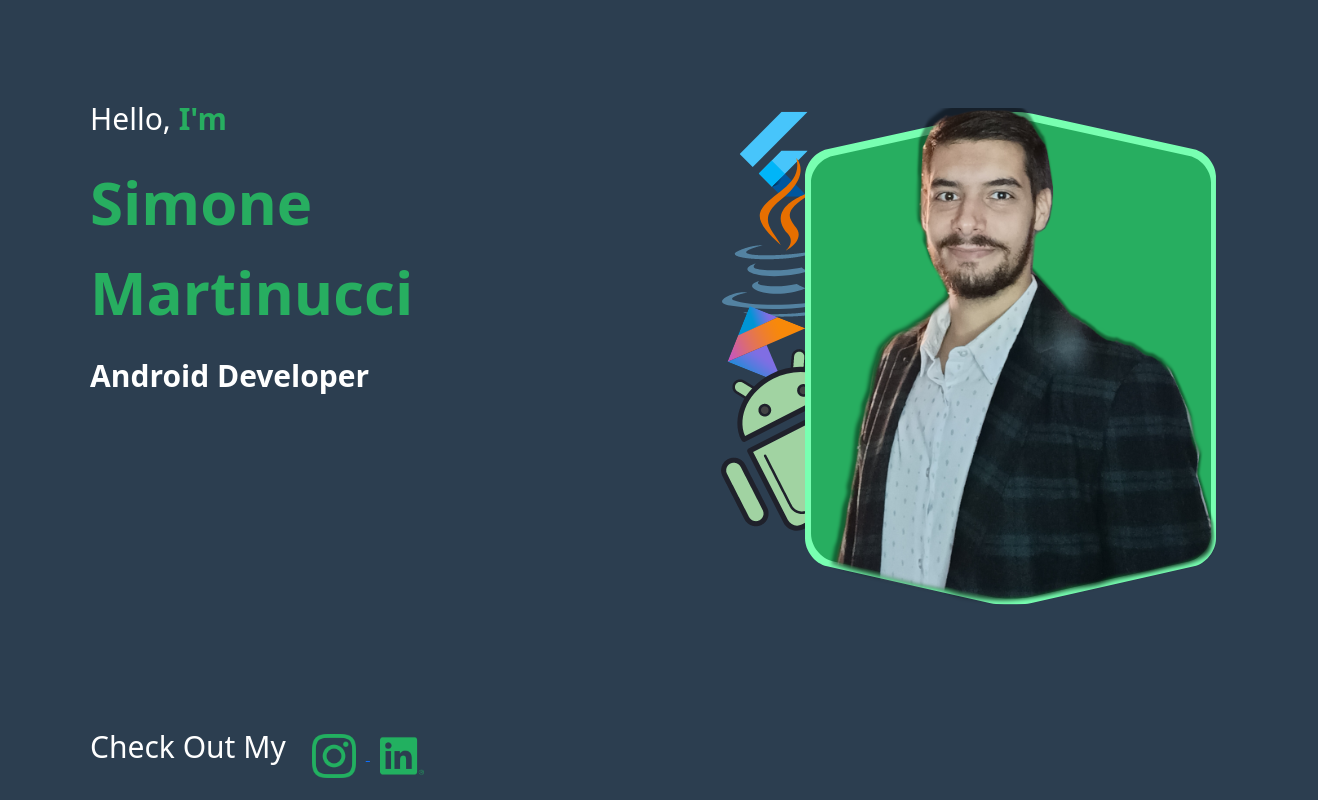
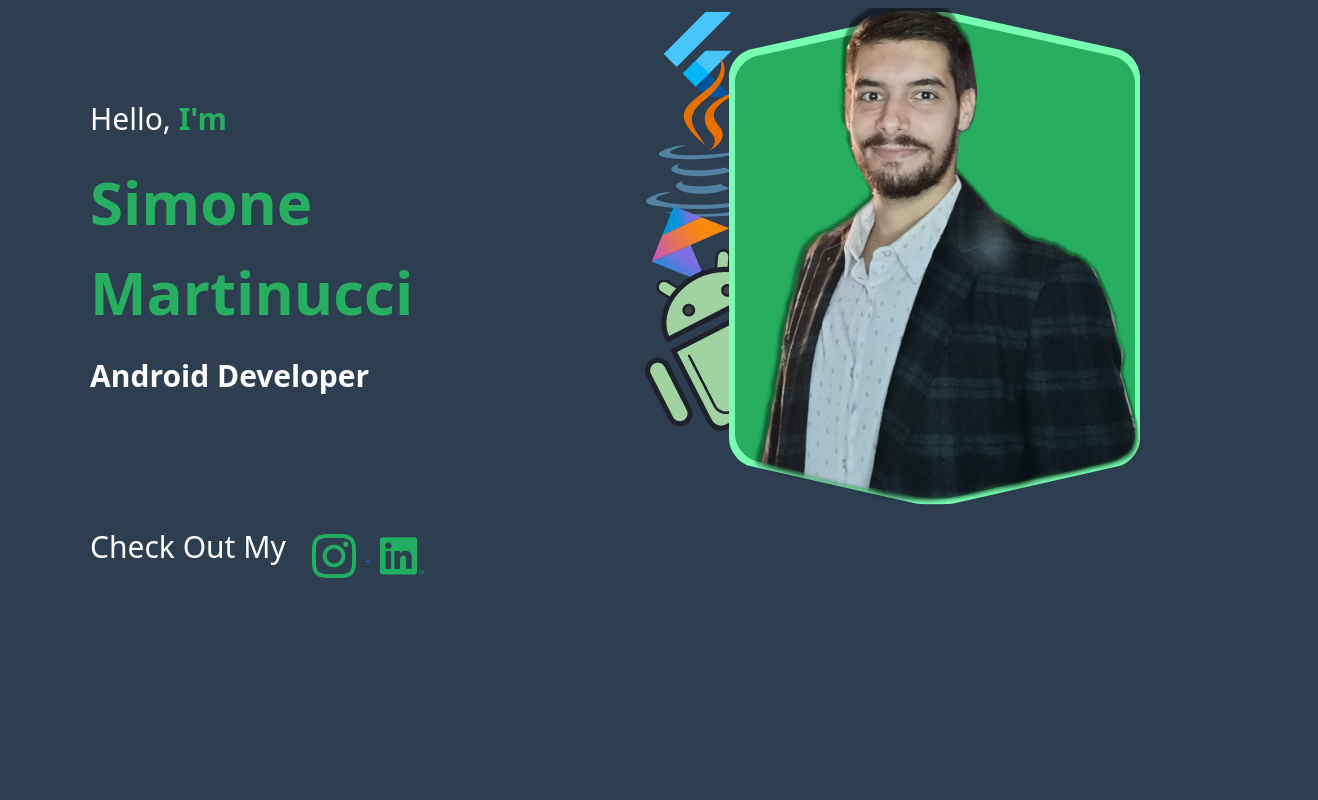
Before and after one commit to SimoneMartinucci/SimoneMartinucci, a plain HTML site: page index.html in a window 1280 px wide. Shown: the whole page, 1318 px wide, since content can reach past the window. Drawn offline with nearby package versions, Linux system fonts and the light colour scheme.

Commit message:
remove padding

```diff
--- a/assets/css/style.css
+++ b/assets/css/style.css
@@ -24,7 +24,3 @@
     height: 64px;
     padding: 10px;
 }
-
-.profile-image{
-    padding: 100px;
-}
--- a/index.html
+++ b/index.html
@@ -16,7 +16,7 @@
                 <p class="text-field"><strong>Android Developer</strong></p>
             </div>
             <div class="mx-5 p-2 w-50">
-                <img class="profile-image" src="assets/img/Simone_Martinucci_Profile_Github_image.png"/>
+                <img src="assets/img/Simone_Martinucci_Profile_Github_image.png"/>
             </div>
         </div>
     </div>
```
